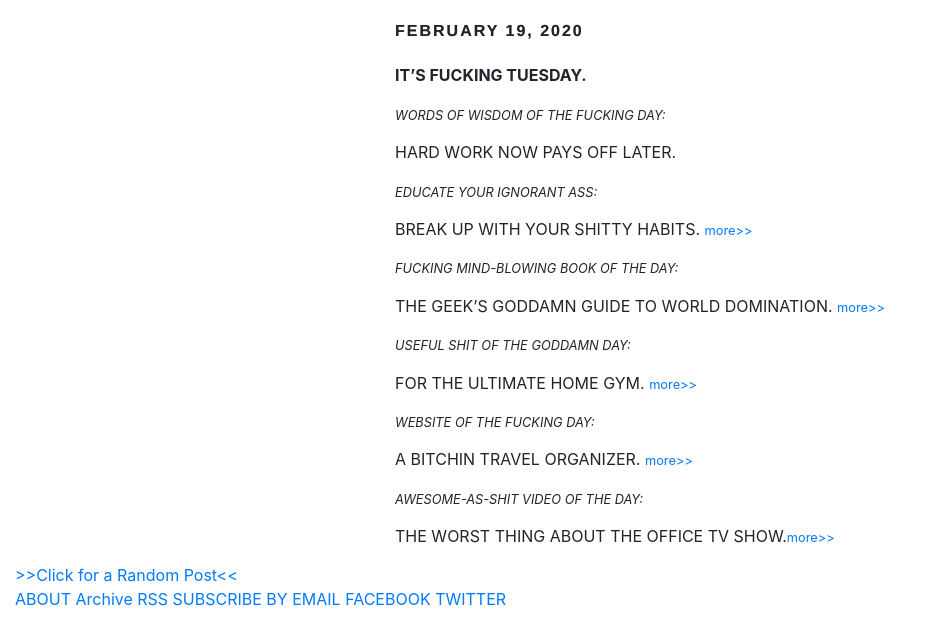
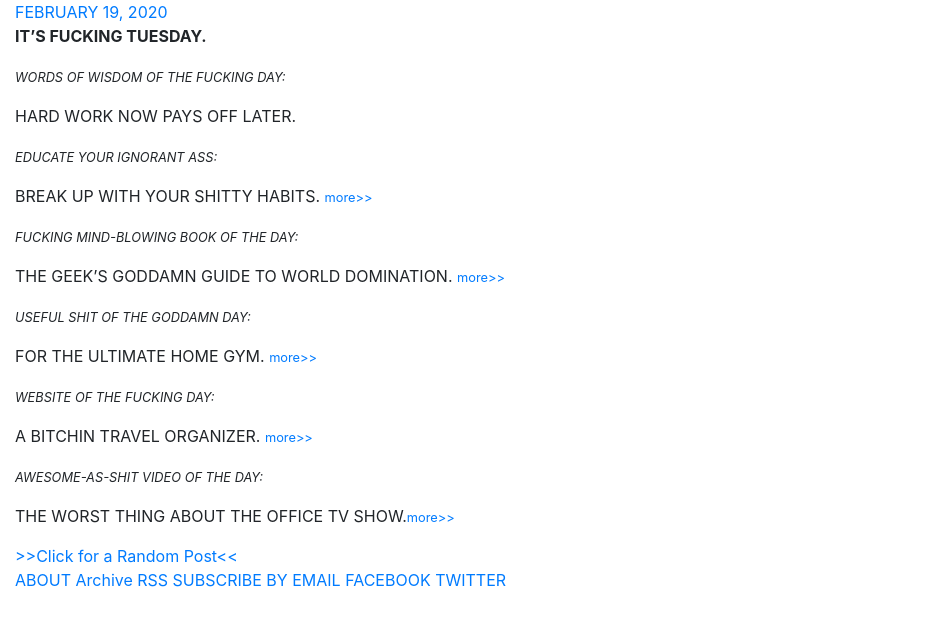
Before and after one commit to shiv-ratri/shiv-ratri, a plain HTML site: page index.html in a window 1280 px wide. Shown: the whole page, without its empty margins (0-931 px from the left). Drawn offline with Linux system fonts and the light colour scheme.

Commit message:
update index.html

```diff
--- a/index.html
+++ b/index.html
@@ -18,9 +18,9 @@
 <body>
 <!--Using bootstrap container-fluid example here : https://getbootstrap.com/docs/4.4/examples/grid/#containers-->
 <div class="container-fluid">
-    <div class="posts">
-        <a href="#" class="title">FEBRUARY 19, 2020</a>
-        <div class="postbody">
+    <div>
+        <a href="#">FEBRUARY 19, 2020</a>
+        <div>
             <p><b>IT’S FUCKING TUESDAY.</b></p>
             <p><i><small>WORDS OF WISDOM OF THE FUCKING DAY:</small></i></p>
             <p>HARD WORK NOW PAYS OFF LATER.</p>
@@ -48,15 +48,15 @@
     </div>
     <!--END POSTS-->
     <!-- Post Bottom -->
-    <div class="Bottom">
-        <div class="Reblog">
+    <div>
+        <div>
         </div>
     </div>
     <!-- /Post Bottom -->
     <a href="#">&gt;&gt;Click for a Random Post&lt;&lt;</a>
     <br>
 
-    <div class="UtilityLinks">
+    <div>
         <a href="/about">ABOUT</a>
         <a href="/archive">Archive</a>
         <a href="#">RSS</a>
```
